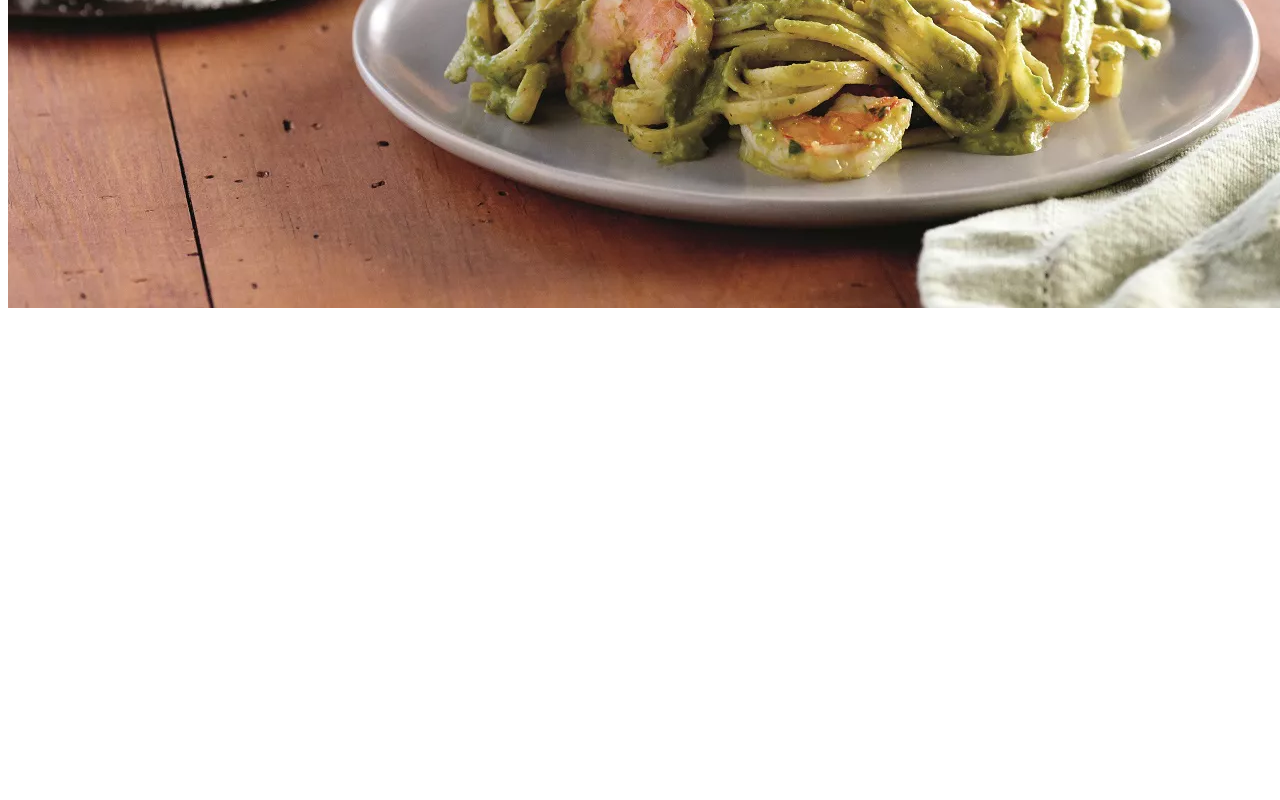
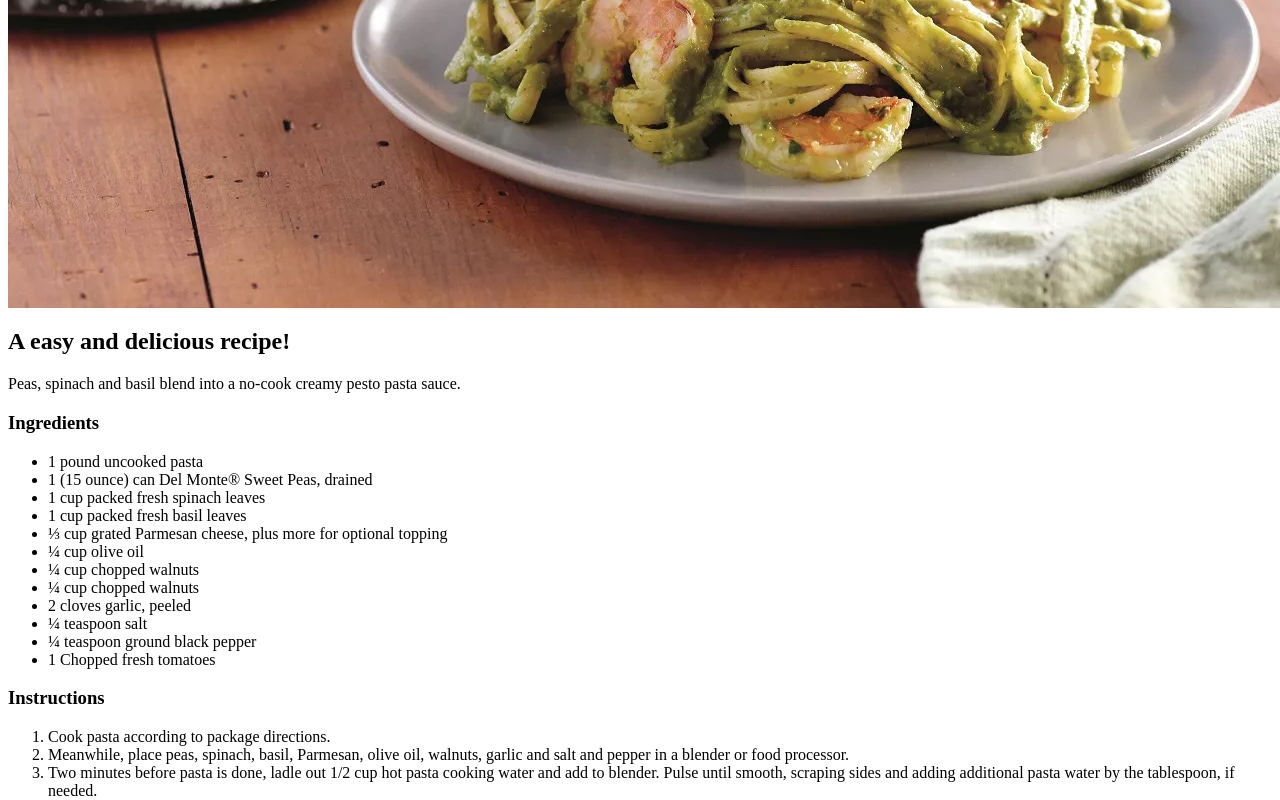
Before and after one commit to Mintbisc/odin-recipes, a plain HTML site: page recipes/pesto-pasta.html in a window 1280 px wide. Shown: the part 718-1518 px from the top of the page. Before the commit the page ends 1034 px from the top, so only its background shows below. Drawn offline with Linux system fonts and the light colour scheme.

Commit message:
Added ingredients and instructions to pesto pasta

```diff
--- a/recipes/pesto-pasta.html
+++ b/recipes/pesto-pasta.html
@@ -1,2 +1,32 @@
 <h1>Pesto Pasta</h1>
-<img src="images/pesto-pasta.webp">
+<img src="images/pesto-pasta.webp" alt="Peas, spinach and basil blend into a no-cook creamy pesto pasta sauce.">
+<body>
+    <h2>A easy and delicious recipe!</h2>
+
+    Peas, spinach and basil blend into a no-cook creamy pesto pasta sauce.
+
+    <h3>Ingredients</h3>
+
+    <ul>
+        <li>1 pound uncooked pasta</li>
+        <li>1 (15 ounce) can Del Monte® Sweet Peas, drained</li>
+        <li>1 cup packed fresh spinach leaves</li>
+        <li>1 cup packed fresh basil leaves</li>
+        <li>⅓ cup grated Parmesan cheese, plus more for optional topping</li>
+        <li>¼ cup olive oil</li>
+        <li>¼ cup chopped walnuts</li>
+        <li>¼ cup chopped walnuts</li>
+        <li>2 cloves garlic, peeled</li>
+        <li>¼ teaspoon salt</li>
+        <li>¼ teaspoon ground black pepper</li>
+        <li>1 Chopped fresh tomatoes</li>
+    </ul>
+
+    <h3>Instructions</h3>
+    <ol>
+        <li>Cook pasta according to package directions.</li>
+        <li>Meanwhile, place peas, spinach, basil, Parmesan, olive oil, walnuts, garlic and salt and pepper in a blender or food processor.</li>
+        <li>Two minutes before pasta is done, ladle out 1/2 cup hot pasta cooking water and add to blender. Pulse until smooth, scraping sides and adding additional pasta water by the tablespoon, if needed.</li>
+        <li>When pasta is done, drain lightly and return to pot. Add sauce and toss to coat. Season to taste with salt and pepper. Serve immediately with additional Parmesan cheese and tomatoes, if desired.</li>
+    </ol>
+</body>
```
